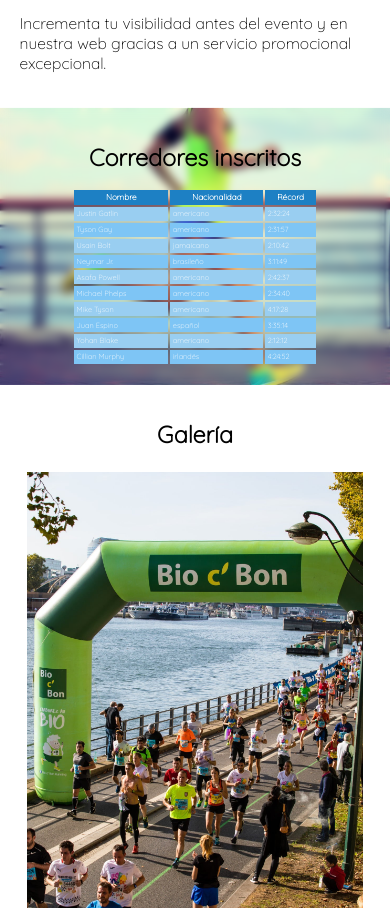
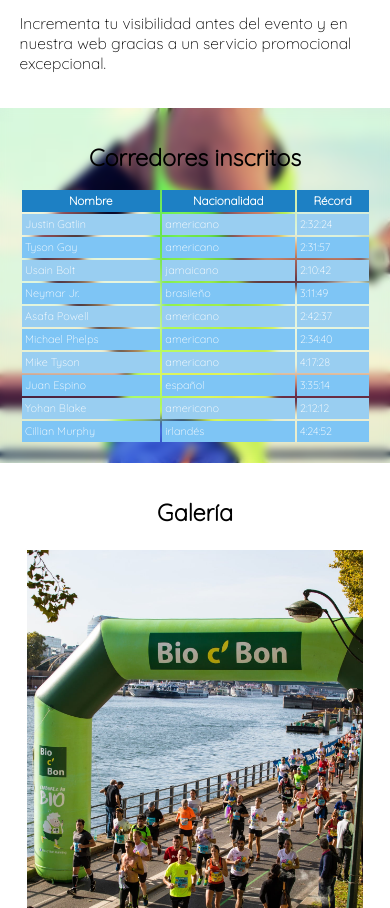
Before and after one commit to VQuesada/20KM_Paris, a plain HTML site: page index.html in a window 390 px wide. Shown: the part 3136-4044 px from the top of the page. Drawn offline with Linux system fonts and the light colour scheme.

Commit message:
tabla responsiv

```diff
--- a/css/styles.css
+++ b/css/styles.css
@@ -664,6 +664,21 @@ iframe {
     .two-column p {
         font-size: 3vw;
     }
+    .maparuta {
+        display: block;
+    }
+    .maparuta iframe {
+        width: 100%;
+        height: 45vw;
+    }
+    .maparuta h1 {
+        display: none;
+    }
+    .maparuta p {
+        width: 100%;
+        padding-left: 2%;
+        padding-right: 2%;
+    }
     /*----------*/
     /*---El desnivel---*/
     .masFoto:hover {
@@ -683,24 +698,10 @@ iframe {
     #corredores td {
         font-size: 1.6vw;
     }
+    #corredoresins {
+        background-size: 130%;
+    }
     /*-----------*/
-    /*-----RUTA------*/
-    .maparuta {
-        display: block;
-    }
-    .maparuta iframe {
-        width: 100%;
-        height: 45vw;
-    }
-    .maparuta h1 {
-        display: none;
-    }
-    .maparuta p {
-        width: 100%;
-        padding-left: 2%;
-        padding-right: 2%;
-    }
-    /*-------------*/
     /*------FOOTER--------*/
     .six-column {
         width: 33%;
@@ -738,6 +739,19 @@ iframe {
     /*.one-column img {
         width: 75%;
     }*/
+    /*----TABLA----*/
+    #corredoresins {
+        background-size: 135%;
+    }
+    /*------------*/
+}
+
+@media screen and (max-width:950px) {
+    /*----TABLA----*/
+    #corredoresins {
+        background-size: 145%;
+    }
+    /*------------*/
 }
 
 @media screen and (max-width:900px) {
@@ -753,6 +767,19 @@ iframe {
     .recuadro {
         border-radius: 40px;
     }
+    /*----TABLA----*/
+    #corredoresins {
+        background-size: 155%;
+    }
+    /*------------*/
+}
+
+@media screen and (max-width:850px) {
+    /*----TABLA----*/
+    #corredoresins {
+        background-size: 170%;
+    }
+    /*------------*/
 }
 
 @media screen and (max-width:800px) {
@@ -845,6 +872,11 @@ iframe {
         z-index: 1;
     }
     /*-----------------*/
+    /*----TABLA----*/
+    #corredoresins {
+        background-size: 180%;
+    }
+    /*------------*/
     /*---FOOTER---*/
     .two-columnFooter {
         width: 100%;
@@ -869,6 +901,15 @@ iframe {
     /*----------------*/
 }
 
+@media screen and (max-width:750px) {
+    /*----TABLA----*/
+    #corredoresins {
+        background-size: 190%;
+        background-position-x: 40%;
+    }
+    /*------------*/
+}
+
 @media screen and (max-width:700px) {
     .menu-btn {
         font-size: 40px;
@@ -885,6 +926,29 @@ iframe {
     .maparuta iframe {
         height: 50vw;
     }
+    /*----TABLA----*/
+    #corredoresins {
+        background-size: 215%;
+        background-position-x: 40%;
+    }
+    /*------------*/
+}
+
+@media screen and (max-width:650px) {
+    #corredores {
+        width: 100%;
+    }
+    #corredores th {
+        font-size: 2.8vw;
+    }
+    #corredores td {
+        font-size: 2.6vw;
+    }
+    /*----TABLA----*/
+    #corredoresins {
+        background-size: 225%;
+    }
+    /*------------*/
 }
 
 @media screen and (max-width:600px) {
@@ -912,6 +976,11 @@ iframe {
     .recuadro {
         border-radius: 25px;
     }
+    /*----TABLA----*/
+    #corredoresins {
+        background-size: 240%;
+    }
+    /*------------*/
 }
 
 @media screen and (max-width:550px) {
@@ -921,6 +990,11 @@ iframe {
     .recuadro {
         border-radius: 25px;
     }
+    /*----TABLA----*/
+    #corredoresins {
+        background-size: 260%;
+    }
+    /*------------*/
 }
 
 @media screen and (max-width:500px) {
@@ -930,6 +1004,11 @@ iframe {
     .navbar .menu-list {
         max-width: 50%;
     }
+    /*----TABLA----*/
+    #corredoresins {
+        background-size: 285%;
+    }
+    /*------------*/
 }
 
 @media screen and (max-width:450px) {
@@ -963,6 +1042,17 @@ iframe {
     .navbar .menu-list {
         max-width: 55%;
     }
+    #corredores th {
+        font-size: 3vw;
+    }
+    #corredores td {
+        font-size: 2.8vw;
+    }
+    /*----TABLA----*/
+    #corredoresins {
+        background-size: 315%;
+    }
+    /*------------*/
 }
 
 @media screen and (max-width:415px) {
@@ -972,17 +1062,12 @@ iframe {
     }
 }
 
-@media screen and(max-width:400px) {
-    #corredores {
-        width: 100%;
-        margin: 0%;
+@media screen and (max-width:400px) {
+    /*----TABLA----*/
+    #corredoresins {
+        background-size: 355%;
     }
-    #corredores th {
-        font-size: 2.2vw;
-    }
-    #corredores td {
-        font-size: 2vw;
-    }
+    /*------------*/
 }
 
 @media screen and (max-width:350px) {
@@ -992,6 +1077,12 @@ iframe {
     .cancel-btn {
         font-size: 15px;
     }
+    /*----TABLA----*/
+    #corredoresins {
+        background-size: 370%;
+        background-position-x: 40%;
+    }
+    /*------------*/
 }
 
 @media screen and(max-width:300px) {
```
